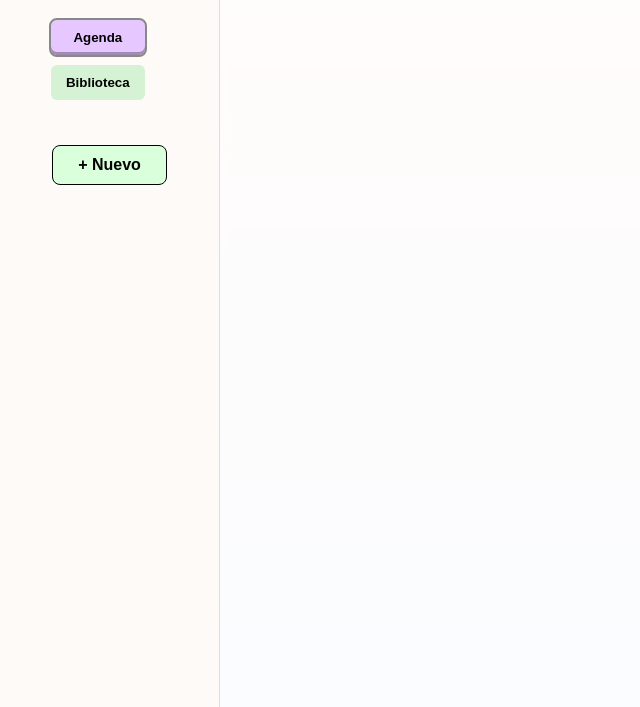
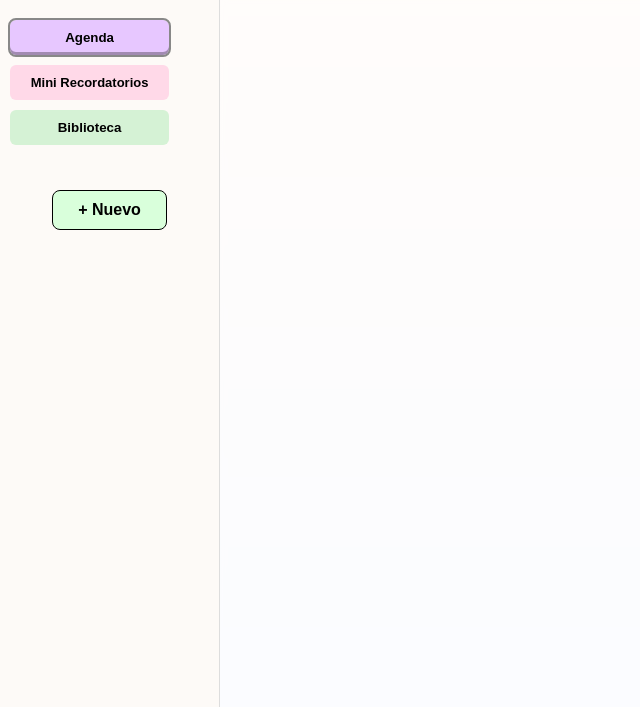
Before and after one commit to Br-Mariano/Django-project, a Django app: page /main_page/ in a window 1280 px wide. Shown: the part 57-764 px from the top of the page, without its empty margins (0-640 px from the left). Run offline with Django 5.2, Linux system fonts and the light colour scheme.

Commit message:
Primer commit del proyecto Django

```diff
--- a/web/templates/web/main_page.html
+++ b/web/templates/web/main_page.html
@@ -134,6 +134,7 @@
     }
 
     .agenda-btn { background-color: #e7c7ff; }
+    .mini-agenda-btn { background-color: #ffd9e8; font-size: 13px; }
     .biblioteca-btn { background-color: #d5f2d5; }
 
     .nuevo-btn {
@@ -336,6 +337,7 @@
     <div class="sidebar">
       <div class="nav">
         <button class="agenda-btn active" onclick="showSection('agenda')">Agenda</button>
+        <button class="mini-agenda-btn" onclick="showSection('mini_agenda')">Mini Recordatorios</button>
         <button class="biblioteca-btn" onclick="showSection('biblioteca')">Biblioteca</button>
       </div>
       <button class="nuevo-btn" onclick="abrirModal()">+ Nuevo</button>
@@ -374,29 +376,33 @@
   </audio>
 
   <script>
-    // ------------------ Variables globales ------------------
+    // ==========================================
+    // VARIABLES GLOBALES
+    // ==========================================
     const content = document.getElementById('section-content');
     let seccionActual = 'agenda';
-    let datos = { agenda: [], biblioteca: [] };
+    let datos = {
+      agenda: [],
+      mini_agenda: [],
+      biblioteca: []
+    };
     let modoEdicion = false;
     let eventosNotificados = new Set();
     const alarmSound = document.getElementById('alarm-sound');
 
-    // ------------------ Cargar datos del usuario desde API Django ------------------
+    // ==========================================
+    // INICIALIZACIÓN - Cargar usuario y datos
+    // ==========================================
     fetch('/api/cuenta-data/')
-      .then(res => {
-        if (!res.ok) {
-          throw new Error(`HTTP error! status: ${res.status}`);
-        }
-        return res.json();
-      })
+      .then(res => res.json())
       .then(data => {
         if (data.status === 'error') {
-          console.error('Error del servidor:', data.mensaje);
+          console.error('Error:', data.mensaje);
           document.getElementById('greeting').textContent = 'Hola, Usuario';
         } else {
           document.getElementById('greeting').textContent = `Hola, ${data.usuario}`;
           cargarRecordatorios();
+          cargarMiniRecordatorios();
         }
       })
       .catch(err => {
@@ -404,21 +410,38 @@
         document.getElementById('greeting').textContent = 'Hola, Usuario';
       });
 
-    // ------------------ Cargar recordatorios del usuario ------------------
+    // ==========================================
+    // CARGAR DATOS DESDE MARIADB
+    // ==========================================
     function cargarRecordatorios() {
       fetch('/api/recordatorios/')
         .then(res => res.json())
         .then(response => {
           if (response.status === 'ok') {
-            datos = response.data;
-            renderizar();
+            datos.agenda = response.data.agenda || [];
+            datos.biblioteca = response.data.biblioteca || [];
+            if (seccionActual === 'agenda') renderizar();
             verificarProximosEventos();
           }
         })
         .catch(err => console.error('Error al cargar recordatorios:', err));
     }
 
-    // ------------------ Reloj ------------------
+    function cargarMiniRecordatorios() {
+      fetch('/api/mini-recordatorios/')
+        .then(res => res.json())
+        .then(response => {
+          if (response.status === 'ok') {
+            datos.mini_agenda = response.data || [];
+            if (seccionActual === 'mini_agenda') renderizar();
+          }
+        })
+        .catch(err => console.error('Error al cargar mini recordatorios:', err));
+    }
+
+    // ==========================================
+    // RELOJ
+    // ==========================================
     function updateClock() {
       const now = new Date();
       const hours = String(now.getHours()).padStart(2, '0');
@@ -429,18 +452,25 @@
     setInterval(updateClock, 1000);
     updateClock();
 
-    // ------------------ Agenda y Biblioteca ------------------
+    // ==========================================
+    // NAVEGACIÓN ENTRE SECCIONES
+    // ==========================================
     function showSection(seccion) {
       seccionActual = seccion;
       document.querySelectorAll('.nav button').forEach(btn => btn.classList.remove('active'));
-      document.querySelector(`.${seccion}-btn`).classList.add('active');
+
+      if (seccion === 'agenda') {
+        document.querySelector('.agenda-btn').classList.add('active');
+      } else if (seccion === 'mini_agenda') {
+        document.querySelector('.mini-agenda-btn').classList.add('active');
+      } else if (seccion === 'biblioteca') {
+        document.querySelector('.biblioteca-btn').classList.add('active');
+      }
 
       const nuevoBtn = document.querySelector('.nuevo-btn');
 
       if (seccion === 'biblioteca') {
-        nuevoBtn.onclick = function() {
-          window.location.href = '/registro_libro/';
-        };
+        nuevoBtn.onclick = () => window.location.href = '/registro_libro/';
       } else {
         nuevoBtn.onclick = abrirModal;
       }
@@ -448,12 +478,26 @@
       renderizar();
     }
 
+    // ==========================================
+    // MODAL - CRUD
+    // ==========================================
     function abrirModal(itemId = null) {
       modoEdicion = itemId !== null;
-      document.getElementById('modal-title').textContent = modoEdicion ? 'Editar elemento' : 'Agregar nuevo elemento';
+
+      let tituloModal = 'Agregar nuevo elemento';
+      if (modoEdicion) {
+        tituloModal = 'Editar elemento';
+      } else if (seccionActual === 'mini_agenda') {
+        tituloModal = 'Agregar Mini Recordatorio';
+      } else if (seccionActual === 'agenda') {
+        tituloModal = 'Agregar Recordatorio';
+      }
+
+      document.getElementById('modal-title').textContent = tituloModal;
 
       if (modoEdicion) {
-        const item = datos[seccionActual].find(i => i.id == itemId); // Comparación flexible
+        const lista = datos[seccionActual];
+        const item = lista.find(i => i.id == itemId);
         if (item) {
           document.getElementById('edit-id').value = itemId;
           document.getElementById('titulo').value = item.titulo;
@@ -481,19 +525,16 @@
 
       if (!titulo || !hora) return alert("Agrega un título y una hora.");
 
-      const itemData = {
-        titulo,
-        descripcion,
-        hora,
-        seccion: seccionActual
-      };
+      const itemData = { titulo, descripcion, hora };
+      if (modoEdicion) itemData.id = document.getElementById('edit-id').value;
 
-      // Solo agregar ID si estamos editando
-      if (modoEdicion) {
-        itemData.id = document.getElementById('edit-id').value;
+      // Determinar URL según sección
+      let url;
+      if (seccionActual === 'mini_agenda') {
+        url = modoEdicion ? '/api/mini-recordatorios/editar/' : '/api/mini-recordatorios/guardar/';
+      } else {
+        url = modoEdicion ? '/api/recordatorios/editar/' : '/api/recordatorios/guardar/';
       }
-
-      const url = modoEdicion ? '/api/recordatorios/editar/' : '/api/recordatorios/guardar/';
 
       fetch(url, {
         method: 'POST',
@@ -504,43 +545,50 @@
       .then(response => {
         if (response.status === 'ok') {
           cerrarModal();
-          cargarRecordatorios();
+          seccionActual === 'mini_agenda' ? cargarMiniRecordatorios() : cargarRecordatorios();
         } else {
           alert('Error: ' + response.mensaje);
         }
       })
       .catch(err => {
-        console.error('Error al guardar:', err);
-        alert('Error al guardar el recordatorio');
+        console.error('Error:', err);
+        alert('Error al guardar');
       });
     }
 
     function eliminarPanel(itemId) {
-      if (!confirm('¿Estás seguro de eliminar este recordatorio?')) return;
+      if (!confirm('¿Estás seguro de eliminar este elemento?')) return;
 
-      fetch('/api/recordatorios/eliminar/', {
+      const url = seccionActual === 'mini_agenda'
+        ? '/api/mini-recordatorios/eliminar/'
+        : '/api/recordatorios/eliminar/';
+
+      fetch(url, {
         method: 'POST',
         headers: { 'Content-Type': 'application/json' },
-        body: JSON.stringify({ id: itemId, seccion: seccionActual })
+        body: JSON.stringify({ id: itemId })
       })
       .then(res => res.json())
       .then(response => {
         if (response.status === 'ok') {
-          cargarRecordatorios();
+          seccionActual === 'mini_agenda' ? cargarMiniRecordatorios() : cargarRecordatorios();
         } else {
           alert('Error: ' + response.mensaje);
         }
       })
       .catch(err => {
-        console.error('Error al eliminar:', err);
-        alert('Error al eliminar el recordatorio');
+        console.error('Error:', err);
+        alert('Error al eliminar');
       });
     }
 
-    // ------------------ Renderizar contenido ------------------
+    // ==========================================
+    // RENDERIZAR CONTENIDO
+    // ==========================================
     function renderizar() {
       content.innerHTML = '';
 
+      // BIBLIOTECA
       if (seccionActual === 'biblioteca') {
         fetch('/obtener_libros/')
           .then(res => res.json())
@@ -557,10 +605,10 @@
                 return;
               }
 
-              const tituloDia = document.createElement('div');
-              tituloDia.className = 'titulo-dia';
-              tituloDia.textContent = 'Estos son tus libros guardados 📚';
-              content.appendChild(tituloDia);
+              const titulo = document.createElement('div');
+              titulo.className = 'titulo-dia';
+              titulo.textContent = 'Estos son tus libros guardados 📚';
+              content.appendChild(titulo);
 
               libros.forEach(libro => {
                 const panel = document.createElement('div');
@@ -571,32 +619,34 @@
                   </div>
                   <h2>${libro.nombre}</h2>
                   <p>${libro.descripcion}</p>
-                  <small>📖 Autor: ${libro.publicado_por} | 📅 Año: ${libro.anio} | 🎭 Género: ${libro.genero}</small>
+                  <small>📖 ${libro.publicado_por} | 📅 ${libro.anio} | 🎭 ${libro.genero}</small>
                 `;
                 content.appendChild(panel);
               });
             }
-          })
-          .catch(err => console.error('Error al cargar libros:', err));
-
+          });
         return;
       }
 
+      // AGENDA O MINI AGENDA
       const lista = datos[seccionActual];
 
-      if (lista.length === 0) {
+      if (!lista || lista.length === 0) {
+        const titulo = seccionActual === 'mini_agenda' ? '📝 Mini Recordatorios' : '📅 Agenda';
         content.innerHTML = `
           <div class="panel">
-            <h2>📅 Agenda</h2>
+            <h2>${titulo}</h2>
             <p>No hay elementos aún. Usa el botón <b>+ Nuevo</b> para agregar uno.</p>
           </div>`;
         return;
       }
 
-      const tituloDia = document.createElement('div');
-      tituloDia.className = 'titulo-dia';
-      tituloDia.textContent = 'Estas son tus actividades de hoy 📅';
-      content.appendChild(tituloDia);
+      const titulo = document.createElement('div');
+      titulo.className = 'titulo-dia';
+      titulo.textContent = seccionActual === 'mini_agenda'
+        ? 'Tus mini recordatorios 📝'
+        : 'Estas son tus actividades de hoy 📅';
+      content.appendChild(titulo);
 
       lista.sort((a, b) => a.hora.localeCompare(b.hora));
 
@@ -616,7 +666,9 @@
       });
     }
 
-    // ------------------ Eliminar libro ------------------
+    // ==========================================
+    // ELIMINAR LIBRO
+    // ==========================================
     function eliminarLibro(libroId) {
       if (!confirm('¿Estás seguro de eliminar este libro?')) return;
 
@@ -628,19 +680,17 @@
       .then(res => res.json())
       .then(response => {
         if (response.status === 'ok') {
-          alert('📚 Libro eliminado correctamente');
+          alert('📚 Libro eliminado');
           renderizar();
         } else {
           alert('Error: ' + response.mensaje);
         }
-      })
-      .catch(err => {
-        console.error('Error al eliminar libro:', err);
-        alert('Error al eliminar el libro');
       });
     }
 
-    // ------------------ Notificaciones y Alarmas ------------------
+    // ==========================================
+    // NOTIFICACIONES Y ALARMAS
+    // ==========================================
     const notificacionesDiv = document.getElementById('notificaciones');
     const notifDot = document.getElementById('notif-dot');
     const alarmAlert = document.getElementById('alarm-alert');
@@ -659,7 +709,7 @@
     function verificarProximosEventos() {
       if (!datos.agenda || datos.agenda.length === 0) {
         notifDot.style.display = 'none';
-        notificacionesDiv.innerHTML = '<p>No hay notificaciones por ahora.</p>';
+        notificacionesDiv.innerHTML = '<p>No hay notificaciones.</p>';
         return;
       }
 
@@ -673,44 +723,36 @@
         return diferencia >= 0 && diferencia <= 10;
       });
 
-      const eventosAhora = datos.agenda.filter(item => {
-        const [h, m] = item.hora.split(':').map(Number);
-        const minutosEvento = h * 60 + m;
-        const diferencia = Math.abs(minutosEvento - horaActual);
-        return diferencia <= 1;
-      });
-
       if (proximos.length > 0) {
         notifDot.style.display = 'block';
         notificacionesDiv.innerHTML = '';
         proximos.forEach(ev => {
           const notif = document.createElement('div');
           notif.className = 'notif';
-          notif.textContent = `⏰ En menos de 10 min: ${ev.titulo} (${ev.hora})`;
+          notif.textContent = `⏰ En 10 min: ${ev.titulo} (${ev.hora})`;
           notificacionesDiv.appendChild(notif);
         });
       } else {
         notifDot.style.display = 'none';
-        notificacionesDiv.innerHTML = '<p>No hay notificaciones por ahora.</p>';
+        notificacionesDiv.innerHTML = '<p>No hay notificaciones.</p>';
       }
 
+      // Alarma
+      const eventosAhora = datos.agenda.filter(item => {
+        const [h, m] = item.hora.split(':').map(Number);
+        const minutosEvento = h * 60 + m;
+        return Math.abs(minutosEvento - horaActual) <= 1;
+      });
+
       eventosAhora.forEach(evento => {
-        const eventoKey = `${evento.id}-${evento.hora}`;
-        if (!eventosNotificados.has(eventoKey)) {
-          eventosNotificados.add(eventoKey);
-          activarAlarma(evento);
+        const key = `${evento.id}-${evento.hora}`;
+        if (!eventosNotificados.has(key)) {
+          eventosNotificados.add(key);
+          alarmMessage.innerHTML = `<h3>${evento.titulo}</h3><p>${evento.descripcion}</p><p><strong>${evento.hora}</strong></p>`;
+          alarmAlert.style.display = 'block';
+          alarmSound.play().catch(e => console.log('Audio error:', e));
         }
       });
-    }
-
-    function activarAlarma(evento) {
-      alarmMessage.innerHTML = `
-        <h3>${evento.titulo}</h3>
-        <p>${evento.descripcion}</p>
-        <p><strong>Hora: ${evento.hora}</strong></p>
-      `;
-      alarmAlert.style.display = 'block';
-      alarmSound.play().catch(err => console.log('Error al reproducir sonido:', err));
     }
 
     function detenerAlarma() {
--- a/web/urls.py
+++ b/web/urls.py
@@ -11,6 +11,10 @@ urlpatterns = [
     path('api/recordatorios/guardar/', views.guardar_recordatorio, name='guardar_recordatorio'),
     path('api/recordatorios/editar/', views.editar_recordatorio, name='editar_recordatorio'),
     path('api/recordatorios/eliminar/', views.eliminar_recordatorio, name='eliminar_recordatorio'),
+    path('api/mini-recordatorios/', views.obtener_mini_recordatorios, name='obtener_mini_recordatorios'),
+    path('api/mini-recordatorios/guardar/', views.guardar_mini_recordatorio, name='guardar_mini_recordatorio'),
+    path('api/mini-recordatorios/editar/', views.editar_mini_recordatorio, name='editar_mini_recordatorio'),
+    path('api/mini-recordatorios/eliminar/', views.eliminar_mini_recordatorio, name='eliminar_mini_recordatorio'),
     path('guardar_libro/', views.guardar_libro, name='guardar_libro'),
     path('obtener_libros/', views.obtener_libros, name='obtener_libros'),
     path('eliminar_libro/', views.eliminar_libro, name='eliminar_libro'),
--- a/web/views.py
+++ b/web/views.py
@@ -1,7 +1,7 @@
 from django.shortcuts import render
 from django.http import JsonResponse
 from django.views.decorators.csrf import csrf_exempt
-from .models import Usuario, Recordatorio, Libro
+from .models import Usuario, Recordatorio, Libro, MiniRecordatorio
 import json
 
 def home(request):
@@ -12,6 +12,7 @@ def main_page(request):
 
 def registro_libro(request):
     return render(request, 'web/registro_de_libro.html')
+
 
 def get_cuenta_data(request):
     """Vista para obtener los datos del usuario actual de la sesión"""
@@ -32,6 +33,127 @@ def get_cuenta_data(request):
 
     except Exception as e:
         return JsonResponse({"status": "error", "mensaje": str(e)})
+
+@csrf_exempt
+def guardar_mini_recordatorio(request):
+    """Guardar nuevo mini recordatorio - Funciona igual que recordatorio normal"""
+    if request.method == "POST":
+        try:
+            usuario_id = request.session.get('usuario_id')
+            if not usuario_id:
+                return JsonResponse({"status": "error", "mensaje": "No hay sesión activa"})
+
+            try:
+                usuario = Usuario.objects.get(id=usuario_id)
+            except Usuario.DoesNotExist:
+                return JsonResponse({"status": "error", "mensaje": "Usuario no encontrado"})
+
+            data = json.loads(request.body)
+
+            # Crear nuevo mini recordatorio
+            mini_rec = MiniRecordatorio.objects.create(
+                usuario=usuario,
+                titulo=data.get("titulo"),
+                descripcion=data.get("descripcion", ""),
+                hora=data.get("hora")
+            )
+
+            return JsonResponse({
+                "status": "ok",
+                "mensaje": "Mini recordatorio guardado",
+                "id": mini_rec.id
+            })
+
+        except Exception as e:
+            print(f"Error en guardar_mini_recordatorio: {str(e)}")
+            return JsonResponse({"status": "error", "mensaje": str(e)})
+    else:
+        return JsonResponse({"status": "error", "mensaje": "Método no permitido"})
+
+
+def obtener_mini_recordatorios(request):
+    """Obtener todos los mini recordatorios del usuario"""
+    try:
+        usuario_id = request.session.get('usuario_id')
+        if not usuario_id:
+            return JsonResponse({"status": "error", "mensaje": "No hay sesión activa"})
+
+        try:
+            usuario = Usuario.objects.get(id=usuario_id)
+        except Usuario.DoesNotExist:
+            return JsonResponse({"status": "error", "mensaje": "Usuario no encontrado"})
+
+        # Obtener mini recordatorios del usuario
+        mini_recs = MiniRecordatorio.objects.filter(usuario=usuario).order_by('hora')
+
+        mini_lista = []
+        for rec in mini_recs:
+            mini_lista.append({
+                "id": str(rec.id),
+                "titulo": rec.titulo,
+                "descripcion": rec.descripcion,
+                "hora": rec.hora.strftime('%H:%M')
+            })
+
+        return JsonResponse({"status": "ok", "data": mini_lista})
+
+    except Exception as e:
+        print(f"Error en obtener_mini_recordatorios: {str(e)}")
+        return JsonResponse({"status": "error", "mensaje": str(e)})
+
+
+@csrf_exempt
+def editar_mini_recordatorio(request):
+    """Editar un mini recordatorio"""
+    if request.method == "POST":
+        try:
+            usuario_id = request.session.get('usuario_id')
+            if not usuario_id:
+                return JsonResponse({"status": "error", "mensaje": "No hay sesión activa"})
+
+            data = json.loads(request.body)
+            mini_rec_id = data.get("id")
+
+            try:
+                mini_rec = MiniRecordatorio.objects.get(id=mini_rec_id, usuario_id=usuario_id)
+                mini_rec.titulo = data.get("titulo")
+                mini_rec.descripcion = data.get("descripcion", "")
+                mini_rec.hora = data.get("hora")
+                mini_rec.save()
+
+                return JsonResponse({"status": "ok", "mensaje": "Mini recordatorio actualizado"})
+            except MiniRecordatorio.DoesNotExist:
+                return JsonResponse({"status": "error", "mensaje": "Mini recordatorio no encontrado"})
+
+        except Exception as e:
+            return JsonResponse({"status": "error", "mensaje": str(e)})
+    else:
+        return JsonResponse({"status": "error", "mensaje": "Método no permitido"})
+
+
+@csrf_exempt
+def eliminar_mini_recordatorio(request):
+    """Eliminar un mini recordatorio"""
+    if request.method == "POST":
+        try:
+            usuario_id = request.session.get('usuario_id')
+            if not usuario_id:
+                return JsonResponse({"status": "error", "mensaje": "No hay sesión activa"})
+
+            data = json.loads(request.body)
+            mini_rec_id = data.get("id")
+
+            try:
+                mini_rec = MiniRecordatorio.objects.get(id=mini_rec_id, usuario_id=usuario_id)
+                mini_rec.delete()
+                return JsonResponse({"status": "ok", "mensaje": "Mini recordatorio eliminado"})
+            except MiniRecordatorio.DoesNotExist:
+                return JsonResponse({"status": "error", "mensaje": "Mini recordatorio no encontrado"})
+
+        except Exception as e:
+            return JsonResponse({"status": "error", "mensaje": str(e)})
+    else:
+        return JsonResponse({"status": "error", "mensaje": "Método no permitido"})
 
 @csrf_exempt
 def guardar_json(request):
```
Also changed, not shown: mysite/settings.py (+9 -8 lines), web/admin.py (+7 -1 lines), web/models.py (+17 -0 lines), web/migrations/0002_minirecordatorio.py (added), 1 other file.
